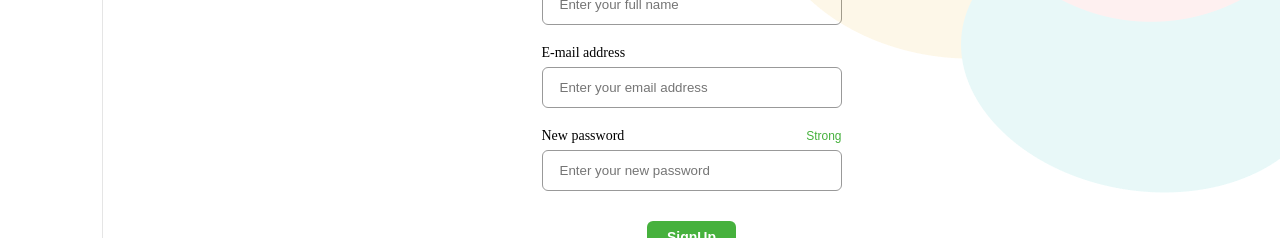
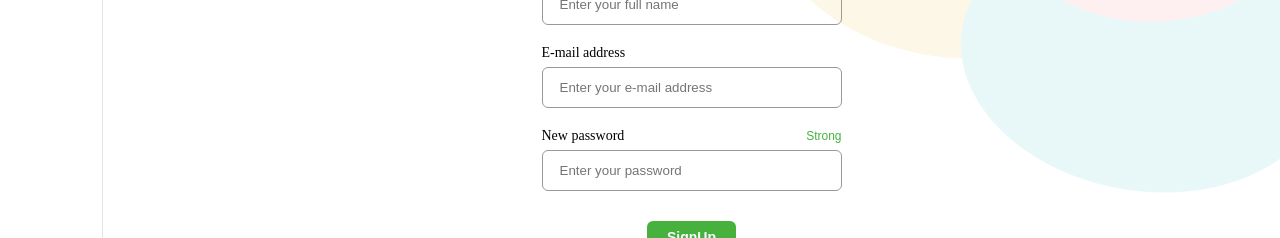
Before and after one commit to saltukosmanlioglu/sample-smartcow, a React (Create React App) app: page /registry in a window 1280 px wide. Shown: the part 289-527 px from the top of the page. Built offline with nearby package versions, Linux system fonts and the light colour scheme.

Commit message:
add: use handle field change hook

```diff
--- /dev/null
+++ b/src/app/hooks/index.ts
@@ -0,0 +1 @@
+export { default as useHandleFieldChange } from "./useHandleFieldChange";
--- /dev/null
+++ b/src/app/hooks/useHandleFieldChange.ts
@@ -0,0 +1,14 @@
+import React from "react";
+
+const useHandleFieldChange = (
+  formData: any,
+  setState: React.SetStateAction<any>
+) => {
+  const handleFieldChange = (key: string, value: string) => {
+    setState({ ...formData, [key]: value });
+  };
+
+  return { handleFieldChange };
+};
+
+export default useHandleFieldChange;
--- a/src/components/text-input/TextInput.tsx
+++ b/src/components/text-input/TextInput.tsx
@@ -5,8 +5,10 @@ import "./TextInput.scss";
 
 const TextInput: React.FunctionComponent<TextInputProps> = ({
   headerActions,
-  inputProps,
+  onChange,
+  placeholder,
   title,
+  value,
 }) => {
   return (
     <div className="text-input">
@@ -15,7 +17,7 @@ const TextInput: React.FunctionComponent<TextInputProps> = ({
         {headerActions}
       </div>
       <div className="text-input-body">
-        <input {...inputProps} />
+        <input placeholder={placeholder} value={value} onChange={onChange} />
       </div>
     </div>
   );
--- a/src/pages/membership/registry/Registry.tsx
+++ b/src/pages/membership/registry/Registry.tsx
@@ -1,19 +1,34 @@
-import React from "react";
+import React, { useState } from "react";
 import { Link, useNavigate } from "react-router-dom";
 
+import { useHandleFieldChange } from "app/hooks";
 import Button from "components/button";
 import TextInput from "components/text-input";
 import Main from "layout/main";
 
 import "./Registry.scss";
+import { MembersProps } from "./types";
 
 const Registry: React.FunctionComponent = () => {
+  const [members, setMembers] = useState<Array<MembersProps>>([]);
+  const [formData, setFormData] = useState({
+    fullName: "",
+    email: "",
+    password: "",
+  });
+
+  const { handleFieldChange } = useHandleFieldChange(formData, setFormData);
+
   const navigate = useNavigate();
 
   const handleSubmit = (e: React.FormEvent<HTMLFormElement>) => {
     e.preventDefault();
 
-    navigate("/video");
+    members.push(formData);
+
+    localStorage.setItem("members", JSON.stringify(members));
+
+    // navigate("/video");
   };
 
   const headerActions = () => {
@@ -33,17 +48,27 @@ const Registry: React.FunctionComponent = () => {
         <img src="/images/baloon.png" alt="Balloon" />
         <form onSubmit={(e) => handleSubmit(e)}>
           <TextInput
-            inputProps={{ placeholder: "Enter your full name" }}
+            onChange={(e) =>
+              handleFieldChange("fullName", e.currentTarget.value)
+            }
+            placeholder="Enter your full name"
             title="Full name"
+            value={formData.fullName}
           />
           <TextInput
-            inputProps={{ placeholder: "Enter your email address" }}
+            onChange={(e) => handleFieldChange("email", e.currentTarget.value)}
+            placeholder="Enter your e-mail address"
             title="E-mail address"
+            value={formData.email}
           />
           <TextInput
             headerActions={headerActions()}
-            inputProps={{ placeholder: "Enter your new password" }}
+            onChange={(e) =>
+              handleFieldChange("password", e.currentTarget.value)
+            }
+            placeholder="Enter your password"
             title="New password"
+            value={formData.password}
           />
           <div style={{ marginTop: 10 }}>
             <Button type="submit" children="SignUp" color="success" />
--- /dev/null
+++ b/src/pages/membership/registry/types.ts
@@ -0,0 +1,5 @@
+export interface MembersProps {
+  fullName: string;
+  email: string;
+  password: string;
+}
--- a/src/pages/membership/sign-in/SignIn.tsx
+++ b/src/pages/membership/sign-in/SignIn.tsx
@@ -1,6 +1,7 @@
-import React from "react";
+import React, { useState } from "react";
 import { Link, useNavigate } from "react-router-dom";
 
+import { useHandleFieldChange } from "app/hooks";
 import Button from "components/button";
 import TextInput from "components/text-input";
 import Main from "layout/main";
@@ -8,7 +9,14 @@ import Main from "layout/main";
 import "./SignIn.scss";
 
 const SignIn: React.FunctionComponent = () => {
+  const [formData, setFormData] = useState({
+    email: "",
+    password: "",
+  });
+
   const navigate = useNavigate();
+
+  const { handleFieldChange } = useHandleFieldChange(formData, setFormData);
 
   const handleSubmit = (e: React.FormEvent<HTMLFormElement>) => {
     e.preventDefault();
@@ -18,7 +26,7 @@ const SignIn: React.FunctionComponent = () => {
 
   const headerActions = () => {
     return (
-      <button type="button" className="forgot">
+      <button className="forgot" type="button">
         Forgot?
       </button>
     );
@@ -30,13 +38,19 @@ const SignIn: React.FunctionComponent = () => {
         <img src="/images/baloon.png" alt="Balloon" />
         <form onSubmit={(e) => handleSubmit(e)}>
           <TextInput
-            inputProps={{ placeholder: "Enter your email address" }}
+            onChange={(e) => handleFieldChange("email", e.currentTarget.value)}
+            placeholder="Enter your e-mail address"
             title="E-mail address"
+            value={formData.email}
           />
           <TextInput
             headerActions={headerActions()}
-            inputProps={{ placeholder: "Enter your password" }}
+            onChange={(e) =>
+              handleFieldChange("password", e.currentTarget.value)
+            }
+            placeholder="Enter your password"
             title="Password"
+            value={formData.password}
           />
           <div style={{ marginTop: 10 }}>
             <Button type="submit" children="Login" color="success" />
```
Also changed, not shown: src/components/text-input/types.ts (+3 -4 lines).
